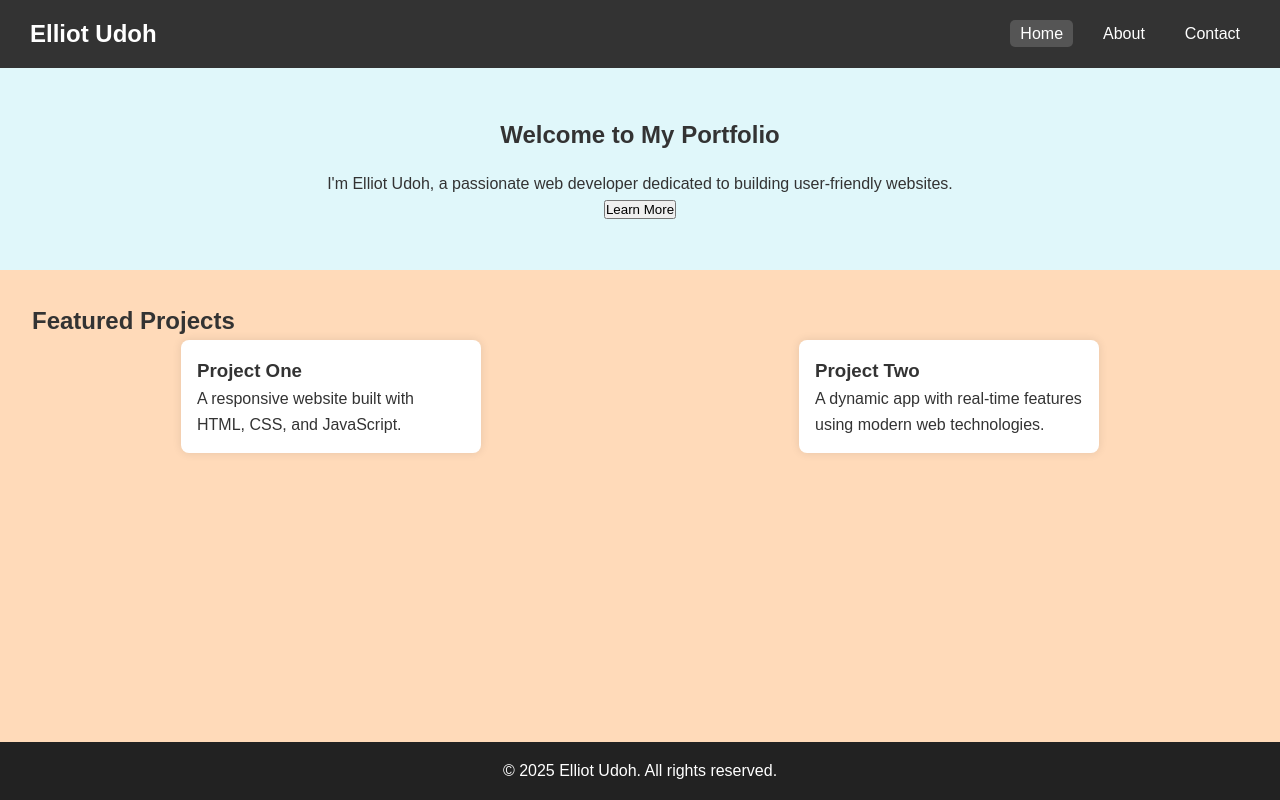
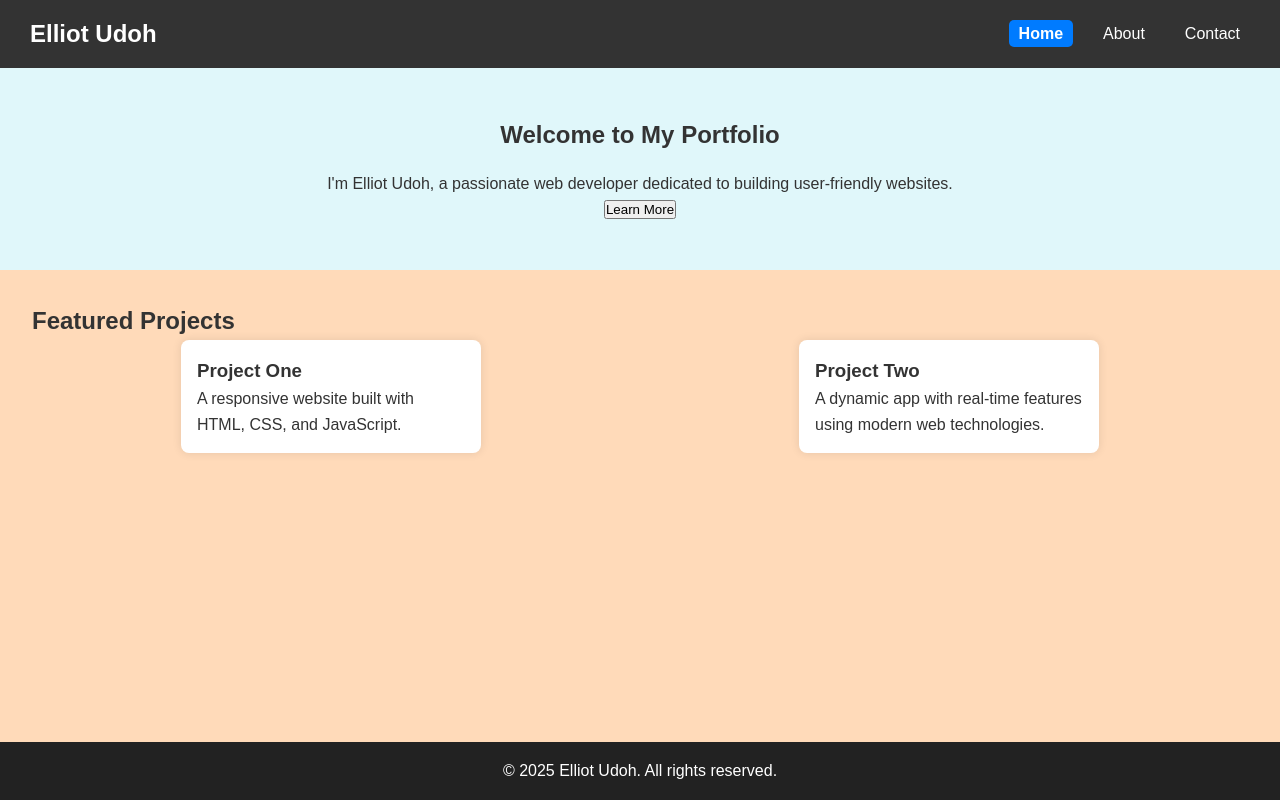
Before and after one commit to 3-lliott/Portfolio, a plain HTML site: page index.html in a window 1280 px wide. Drawn offline with Linux system fonts and the light colour scheme.

Commit message:
Update style.css

```diff
--- a/style.css
+++ b/style.css
@@ -55,7 +55,6 @@ html {
   border-radius: 5px;
 }
 
-.nav-links a.active,
 .nav-links a:hover {
   background-color: #555;
 }
@@ -111,3 +110,10 @@ footer {
 main {
   flex: 1;
 }
+
+.nav-links a.active{
+  color: white;
+  background-color: #007bff;
+  border-radius: 5px;
+  font-weight: bold;
+}
```
